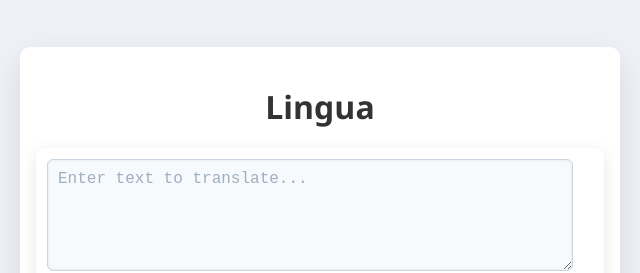
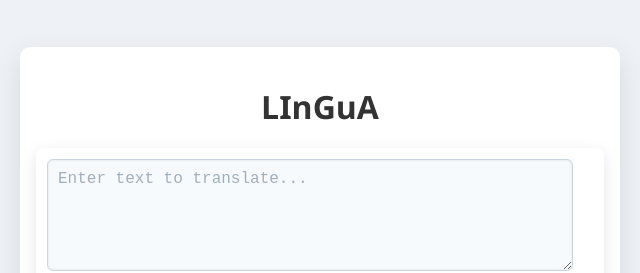
Before and after one commit to Arpita-2710/CodeAlpha_Language_Translation_Tool, a plain HTML site: page index.html in a window 1280 px wide. Shown: the top 273 px of the page, 320-960 px from the left. Drawn offline with Linux system fonts and the light colour scheme.

Commit message:
index.html

```diff
--- a/index.html
+++ b/index.html
@@ -3,7 +3,7 @@
 <head>
     <meta charset="UTF-8">
     <meta name="viewport" content="width=device-width, initial-scale=1.0">
-    <title>Lingua</title>
+    <title>LInGuA</title>
     <link rel="stylesheet" href="style.css">
 </head>
 <body>
@@ -13,7 +13,7 @@
             <span class="slider round"></span>
         </label>
 
-        <h1>Lingua</h1>
+        <h1>LInGuA</h1>
 
         <div class="input-section card">
             <textarea id="sourceText" placeholder="Enter text to translate..." rows="5"></textarea> <div class="language-selection">
```
